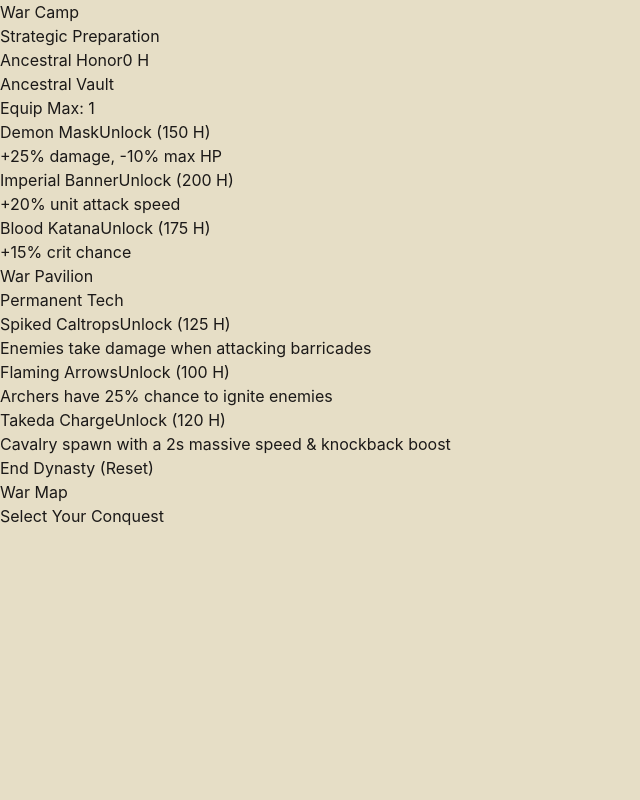
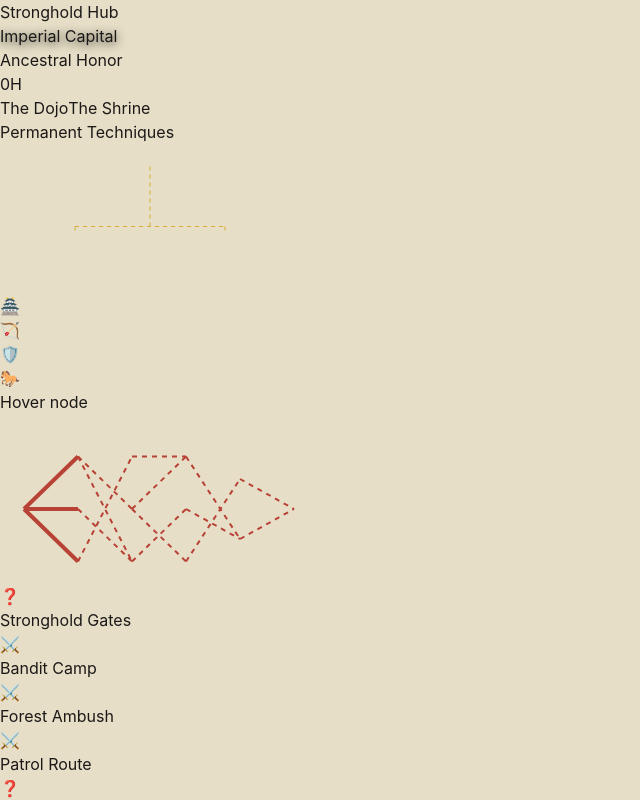
Before and after one commit to SuhasDhanrale/Onigiri, a React (Vite) app: page / in a window 1280 px wide. Shown: the whole page, without its empty margins (0-640 px from the left). Built offline with nearby package versions, Linux system fonts and the light colour scheme.

Commit message:
Step 6 — HubTestScreen → MapScreen Integration

```diff
--- a/src/App.jsx
+++ b/src/App.jsx
@@ -9,7 +9,6 @@ import { getCost, getSquadCap } from './core/utils.js';
 
 import { CommandPanel } from './ui/panels/CommandPanel.jsx';
 import { CombatScreen } from './ui/screens/CombatScreen.jsx';
-import { MapScreen } from './ui/screens/MapScreen.jsx';
 import { HubTestScreen } from './ui/screens/HubTestScreen.jsx';
 
 // --- Phase 2: System imports ---
@@ -18,19 +17,13 @@ import { triggerThunder as _triggerThunder, triggerFoxFire as _triggerFoxFire, t
 
 // --- Phase 5: Hook & Input imports ---
 import { useMeta } from './hooks/useMeta.js';
+import { useRunState } from './hooks/useRunState.js';
 import { useGameLoop } from './hooks/useGameLoop.js';
 import { useGameEvents } from './hooks/useGameEvents.js';
 import { createInputHandlers } from './input/InputHandler.js';
 import { spriteRenderer } from './renderer/SpriteRenderer.js';
 
 export default function App() {
-  const [showTestHub, setShowTestHub] = useState(false);
-
-  useEffect(() => {
-    window.toggleTestHub = () => setShowTestHub(prev => !prev);
-    return () => { delete window.toggleTestHub; };
-  }, []);
-
   const fgCanvasRef = useRef(null);
   const bgCanvasRef = useRef(null);
   const [uiTick, setUiTick] = useState(0);
@@ -39,6 +32,7 @@ export default function App() {
   useEffect(() => { armedSpellRef.current = armedSpell; }, [armedSpell]);
 
   const { meta, setMeta, metaRef } = useMeta();
+  const { runState, setRunState, runStateRef, startRun } = useRunState();
 
   const state = useRef({
     command: 0, totalCommand: 0, wave: 1, fever: 0, feverActive: 0, screenShake: 0, conscriptCooldown: 0,
@@ -135,6 +129,19 @@ export default function App() {
     state.current.currentRegion = null;
     setUiTick(t => t+1);
   }, [meta.conqueredRegions, setMeta]);
+
+  const handlePlayNode = useCallback((node) => {
+    if (!runState) return;
+    startCombat(node.id);
+    setRunState(prev => ({
+      ...prev,
+      currentNodeId: node.id,
+      currentNodeType: node.type,
+      currentNodeVariant: node.variant,
+      currentNodeThreat: node.threat,
+      currentNodeWaves: node.waves,
+    }));
+  }, [runState, startCombat, setRunState]);
 
   const spawnUnit = useCallback((typeKey, team, customX = null, customY = null) => {
     _spawnUnit(state.current, typeKey, team, customX, customY, metaRef);
@@ -251,21 +258,20 @@ export default function App() {
 
   return (
     <div className="flex h-screen w-full bg-[#1b1918] text-[#1b1918] font-serif overflow-hidden select-none relative">
-      {showTestHub && <HubTestScreen />}
-
-      {!showTestHub && (
-        <>
       {/* MAP SCREEN HUB (MACRO UI) */}
-          <MapScreen
-        s={s}
+      {s.gameState === 'MAP_SCREEN' && (
+        <HubTestScreen
           meta={meta}
           setMeta={setMeta}
-        initRun={initRun}
-        startCombat={startCombat}
+          runState={runState}
+          startRun={startRun}
+          onPlayNode={handlePlayNode}
           unlockProvision={unlockProvision}
           equipProvision={equipProvision}
-        resetDynasty={resetDynasty}
         />
+      )}
+
+      {/* COMBAT SCREEN - Always mounted for canvas context persistence */}
       <CombatScreen
         s={s}
         meta={meta}
@@ -280,7 +286,8 @@ export default function App() {
         handleRegionVictory={handleRegionVictory}
       />
 
-      {/* RIGHT: COMMAND DASHBOARD */}
+      {/* RIGHT: COMMAND DASHBOARD - Only in combat */}
+      {s.gameState !== 'MAP_SCREEN' && (
         <CommandPanel
           s={s}
           activeTroops={activeUnits}
@@ -301,7 +308,6 @@ export default function App() {
           hireDrill={hireDrill}
           unlockHero={unlockHero}
         />
-      </>
       )}
     </div>
   );
--- a/src/ui/screens/HubTestScreen.jsx
+++ b/src/ui/screens/HubTestScreen.jsx
@@ -1,12 +1,23 @@
-import React, { useState, useRef } from 'react';
+import React, { useState, useRef, useEffect, useMemo } from 'react';
+import { generateMap, applyNodeCompletion } from '../../systems/MapGenerator.js';
+import { PROVISIONS, PERMANENT_TECHS, HEIRLOOMS } from '../../config/provisions.js';
 
-export function HubTestScreen() {
-  const [activeSidebarTab, setActiveSidebarTab] = useState('DOJO'); // 'DOJO' | 'SHRINE'
-  const [activeHeirloom, setActiveHeirloom] = useState('DEMON_MASK');
+export function HubTestScreen({ meta, setMeta, runState, startRun, onPlayNode, unlockProvision, equipProvision }) {
+  const [activeSidebarTab, setActiveSidebarTab] = useState('DOJO');
   const [hoveredTech, setHoveredTech] = useState(null);
   const [hoveredMapNode, setHoveredMapNode] = useState(null);
+  const [selectedNode, setSelectedNode] = useState(null);
 
-  // Drag to scroll logic
+  const [mapNodes, setMapNodes] = useState(() => generateMap(Date.now(), meta?.totalRuns || 0));
+
+  useEffect(() => {
+    if (!runState) {
+      const fresh = generateMap(Date.now(), meta?.totalRuns || 0);
+      setMapNodes(fresh);
+      setSelectedNode(null);
+    }
+  }, [runState, meta?.totalRuns]);
+
   const scrollRef = useRef(null);
   const [isDragging, setIsDragging] = useState(false);
   const [startX, setStartX] = useState(0);
@@ -27,59 +38,57 @@ export function HubTestScreen() {
     if (!isDragging) return;
     e.preventDefault();
     const x = e.pageX - scrollRef.current.offsetLeft;
-    const walk = (x - startX) * 2; // Scroll speed multiplier
+    const walk = (x - startX) * 2;
     scrollRef.current.scrollLeft = scrollLeft - walk;
   };
 
-  // Mock data for display
-  const techs = {
-    ROOT: { name: 'Path of the Shogun', cost: 0, unlocked: true },
-    SPIKED_CALTROPS: { name: 'Spiked Caltrops', desc: 'Barricades reflect 50% melee dmg.', cost: 15, unlocked: true },
-    FLAMING_ARROWS: { name: 'Flaming Arrows', desc: 'Archers 25% ignite chance.', cost: 25, unlocked: false },
-    TAKEDA_CHARGE: { name: 'Takeda Charge', desc: 'Cavalry 2s massive speed.', cost: 30, unlocked: false }
+  const handleNodeClick = (node) => {
+    if (node.status === 'available') {
+      setSelectedNode(node);
+    }
   };
 
-  const heirlooms = [
-    { id: 'DEMON_MASK', name: 'Demon Mask', desc: '+200% DMG, -50% Max HP', icon: '👹' },
-    { id: 'IMPERIAL_BANNER', name: 'Imperial Banner', desc: 'Double Squad Caps', icon: '🎌' },
-    { id: 'BLOOD_KATANA', name: 'Blood Katana', desc: 'Taps grant extreme Command', icon: '🗡️' },
-    { id: 'EMPTY_1', name: 'Locked', desc: 'Requires 50 Honor', icon: '' },
-    { id: 'EMPTY_2', name: 'Locked', desc: 'Requires 100 Honor', icon: '' },
-    { id: 'EMPTY_3', name: 'Locked', desc: 'Requires 150 Honor', icon: '' }
-  ];
+  const handlePlayClick = () => {
+    if (selectedNode && selectedNode.status === 'available') {
+      onPlayNode(selectedNode);
+    }
+  };
 
-  // Slay the spire mock data (Horizontal layout, Left to Right)
-  // Adjusted Y coordinates to be lower (35-85) to avoid overlapping the header at the top
-  const spireNodes = [
-      // Tier 0 (Single Start Node)
-      { id: 'START', name: 'Stronghold Gates', type: 'event', threat: 0, reward: 'DEPART', x: 8, y: 50, next: ['1A', '1B', '1C'], status: 'completed' },
+  const techs = useMemo(() => {
+    return Object.fromEntries(
+      Object.entries(PERMANENT_TECHS).map(([key, prov]) => [
+        key,
+        {
+          name: prov.name,
+          desc: prov.desc,
+          cost: prov.cost,
+          unlocked: meta?.unlockedProvisions?.includes(key) ?? false,
+        },
+      ])
+    );
+  }, [meta?.unlockedProvisions]);
 
-      // Tier 1
-      { id: '1A', name: 'Bandit Camp', type: 'combat', threat: 1, reward: '10 COMMAND', x: 25, y: 15, next: ['2A'], status: 'completed' },
-      { id: '1B', name: 'Riverlands', type: 'combat', threat: 1, reward: '25 HONOR', x: 25, y: 50, next: ['2A', '2B'], status: 'active' },
-      { id: '1C', name: 'Outskirts', type: 'combat', threat: 2, reward: 'YUMI UNLOCK', x: 25, y: 85, next: ['2C'], status: 'locked' },
-      // Tier 2
-      { id: '2A', name: 'Merchant', type: 'shop', threat: 0, reward: 'SHOP', x: 42, y: 15, next: ['3A', '3B'], status: 'locked' },
-      { id: '2B', name: 'Iron Mines', type: 'elite', threat: 4, reward: 'HEIRLOOM', x: 42, y: 50, next: ['3B'], status: 'locked' },
-      { id: '2C', name: 'Abandoned Shrine', type: 'event', threat: 0, reward: 'MYSTERY', x: 42, y: 85, next: ['3C'], status: 'locked' },
-      // Tier 3
-      { id: '3A', name: 'Tengu Peaks', type: 'combat', threat: 3, reward: '50 HONOR', x: 59, y: 15, next: ['4A'], status: 'locked' },
-      { id: '3B', name: 'Crimson Plains', type: 'combat', threat: 4, reward: 'CAVALRY', x: 59, y: 50, next: ['4A', '4B'], status: 'locked' },
-      { id: '3C', name: 'Ashura Valley', type: 'elite', threat: 5, reward: 'RARE TECH', x: 59, y: 85, next: ['4B'], status: 'locked' },
-      // Tier 4 (Pre-boss rest/event structure)
-      { id: '4A', name: 'War Camp', type: 'rest', threat: 0, reward: 'HEAL', x: 76, y: 30, next: ['BOSS'], status: 'locked' },
-      { id: '4B', name: 'Blood Forge', type: 'event', threat: 0, reward: 'UPGRADE', x: 76, y: 70, next: ['BOSS'], status: 'locked' },
-      // Tier 5 (Boss) - Right
-      { id: 'BOSS', name: 'The Shogun', type: 'boss', threat: 6, reward: 'DYNASTY VICTORY', x: 92, y: 50, next: [], status: 'boss' },
-  ];
+  const heirlooms = useMemo(() => {
+    const items = Object.entries(HEIRLOOMS).map(([key, prov]) => ({
+      id: key,
+      name: prov.name,
+      desc: prov.desc,
+      icon: prov.icon,
+      unlocked: meta?.unlockedProvisions?.includes(key) ?? false,
+    }));
+    while (items.length < 6) {
+      items.push({ id: `EMPTY_${items.length}`, name: 'Locked', desc: `Requires ${(items.length + 1) * 50} Honor`, icon: '', unlocked: false });
+    }
+    return items;
+  }, [meta?.unlockedProvisions]);
 
   // Helper to draw lines
   const getSvgLines = () => {
       let lines = [];
-      spireNodes.forEach(node => {
+      mapNodes.forEach(node => {
           if (node.next && node.next.length > 0) {
               node.next.forEach(targetId => {
-                  const target = spireNodes.find(n => n.id === targetId);
+                  const target = mapNodes.find(n => n.id === targetId);
                   if (target) {
                       lines.push(
                           <line
@@ -89,9 +98,9 @@ export function HubTestScreen() {
                               x2={`${target.x}%`}
                               y2={`${target.y}%`}
                               stroke="#b84235"
-                              strokeWidth={node.status === 'completed' || node.status === 'active' ? '4' : '2'}
-                              strokeDasharray={node.status === 'completed' || node.status === 'active' ? 'none' : '5 5'}
-                              className={node.status === 'completed' || node.status === 'active' ? 'opacity-90' : 'opacity-40'}
+                              strokeWidth={node.status === 'completed' || node.status === 'available' ? '4' : '2'}
+                              strokeDasharray={node.status === 'completed' || node.status === 'available' ? 'none' : '5 5'}
+                              className={node.status === 'completed' || node.status === 'available' ? 'opacity-90' : 'opacity-40'}
                           />
                       );
                   }
@@ -138,7 +147,7 @@ export function HubTestScreen() {
                <div className="flex flex-col text-right">
                    <span className="font-bold text-[8px] tracking-[0.3em] uppercase text-[#8b8574]">Ancestral Honor</span>
                    <div className="flex items-baseline gap-1 justify-end">
-                      <span className="text-3xl font-black text-[#d4af37] drop-shadow-[0_0_15px_rgba(212,175,55,0.4)]">1,250</span>
+                       <span className="text-3xl font-black text-[#d4af37] drop-shadow-[0_0_15px_rgba(212,175,55,0.4)]">{(meta?.honor ?? 0).toLocaleString()}</span>
                        <span className="text-xs text-[#d4af37]/60">H</span>
                    </div>
                </div>
@@ -247,12 +256,12 @@ export function HubTestScreen() {
                                  <div className="w-full relative p-[1px] bg-gradient-to-b from-[#d4af37]/50 to-transparent rounded-sm shadow-[0_10px_30px_rgba(0,0,0,0.8)] shrink-0">
                                      <div className="bg-[#0a0908] p-4 flex items-center gap-4 w-full h-full rounded-sm">
                                          <div className="w-14 h-14 bg-gradient-to-br from-[#1a1816] to-[#0a0908] border border-[#d4af37]/30 flex items-center justify-center text-2xl shrink-0 shadow-inner [box-shadow:inset_0_0_20px_rgba(0,0,0,1)]">
-                                            {heirlooms.find(h => h.id === activeHeirloom)?.icon || '❓'}
+                                             {heirlooms.find(h => h.id === meta?.equippedItem)?.icon || '❓'}
                                          </div>
                                          <div className="flex flex-col flex-1 overflow-hidden">
                                              <span className="text-[8px] text-[#8b8574] font-bold tracking-[0.3em] uppercase mb-1">Equipped</span>
-                                            <span className="text-[#d4af37] font-black tracking-widest uppercase text-[10px] mb-1 truncate">{heirlooms.find(h => h.id === activeHeirloom)?.name || 'None'}</span>
-                                            <span className="text-[10px] text-[#dfd4ba]/60 font-sans leading-tight line-clamp-2">{heirlooms.find(h => h.id === activeHeirloom)?.desc}</span>
+                                             <span className="text-[#d4af37] font-black tracking-widest uppercase text-[10px] mb-1 truncate">{heirlooms.find(h => h.id === meta?.equippedItem)?.name || 'None'}</span>
+                                             <span className="text-[10px] text-[#dfd4ba]/60 font-sans leading-tight line-clamp-2">{heirlooms.find(h => h.id === meta?.equippedItem)?.desc}</span>
                                          </div>
                                      </div>
                                  </div>
@@ -261,23 +270,33 @@ export function HubTestScreen() {
                                  <div className="grid grid-cols-2 gap-3 overflow-y-auto custom-scrollbar content-start pb-4 pr-1">
                                      {heirlooms.map(item => {
                                          const isEmpty = item.id.startsWith('EMPTY');
-                                        const isActive = activeHeirloom === item.id;
+                                         const isActive = meta?.equippedItem === item.id;
+                                         const isLocked = !item.unlocked && !isEmpty;
 
                                          return (
                                            <button
                                                key={item.id}
-                                              onClick={() => !isEmpty && setActiveHeirloom(item.id)}
+                                               onClick={() => {
+                                                   if (isEmpty) return;
+                                                   if (isLocked && meta?.honor >= 50) {
+                                                       unlockProvision(item.id, PROVISIONS[item.id]?.cost ?? 50);
+                                                   } else if (item.unlocked) {
+                                                       equipProvision(item.id);
+                                                   }
+                                               }}
                                                className={`aspect-square flex flex-col items-center justify-center relative p-2 transition-all duration-300
                                                    ${isActive
                                                        ? 'border border-[#d4af37] bg-gradient-to-b from-[#d4af37]/10 to-transparent shadow-[0_0_15px_rgba(212,175,55,0.2)]'
                                                        : isEmpty
                                                          ? 'border border-[#8b8574]/10 bg-[#0a0908]/30 cursor-not-allowed opacity-50'
+                                                         : isLocked
+                                                           ? 'border border-[#8b8574]/20 bg-[#0a0908]/50 cursor-pointer hover:border-[#d4af37]/30'
                                                            : 'border border-[#8b8574]/30 bg-[#1a1816]/50 hover:border-[#d4af37]/50 hover:bg-[#1a1816] cursor-pointer'
                                                    }
                                                `}
                                            >
                                                {isActive && <div className="absolute inset-0 bg-[#d4af37]/5 blur-md pointer-events-none" />}
-                                              <span className={`text-2xl mb-2 drop-shadow-md ${isEmpty ? 'opacity-20 text-[#8b8574]' : ''}`}>{item.icon || '⬛'}</span>
+                                               <span className={`text-2xl mb-2 drop-shadow-md ${isEmpty || isLocked ? 'opacity-20 text-[#8b8574]' : ''}`}>{item.icon || '⬛'}</span>
                                                <span className="text-[8px] font-bold uppercase text-center tracking-[0.1em] text-[#dfd4ba]/80 leading-tight w-full truncate px-1">
                                                    {item.name}
                                                </span>
@@ -311,11 +330,12 @@ export function HubTestScreen() {
                          </svg>
 
                           {/* Render Interactive Nodes */}
-                         {spireNodes.map(node => {
-                             const isActive = node.status === 'active';
+                          {mapNodes.map(node => {
+                              const isAvailable = node.status === 'available';
                               const isBoss = node.status === 'boss';
                               const isLocked = node.status === 'locked';
                               const isCompleted = node.status === 'completed';
+                              const isSelected = selectedNode?.id === node.id;
 
                               return (
                                   <div
@@ -324,23 +344,25 @@ export function HubTestScreen() {
                                       style={{ left: `${node.x}%`, top: `${node.y}%` }}
                                       onMouseEnter={() => setHoveredMapNode(node)}
                                       onMouseLeave={() => setHoveredMapNode(null)}
+                                      onClick={() => handleNodeClick(node)}
                                   >
                                       <div className={`w-20 h-20 rounded-full border-2 flex items-center justify-center transition-all duration-300 relative
-                                            ${isActive ? 'bg-[#1a0f0e] border-[#b84235] shadow-[0_0_35px_rgba(184,66,53,0.9)] scale-110' :
+                                             ${isSelected ? 'bg-[#1a0f0e] border-[#d4af37] shadow-[0_0_45px_rgba(212,175,55,0.9)] scale-120' :
+                                               isAvailable ? 'bg-[#1a0f0e] border-[#b84235] shadow-[0_0_35px_rgba(184,66,53,0.9)] scale-110' :
                                                isBoss ? 'bg-[#0a0908] border-[#dfd4ba] shadow-[0_0_60px_rgba(184,66,53,0.6)] scale-125' :
                                                isCompleted ? 'bg-[#1a0f0e]/80 border-[#d4af37]/80' :
                                                node.type === 'elite' ? 'bg-[#1a0f0e] border-[#8b8574] shadow-[0_0_20px_rgba(139,133,116,0.4)]' :
                                                'bg-[#0a0908] border-[#8b8574]/40 hover:border-[#8b8574]'
                                              }`}
                                       >
-                                         {isActive && <div className="absolute inset-[-8px] rounded-full border border-[#b84235]/50 animate-ping opacity-50 pointer-events-none" />}
+                                          {(isAvailable || isSelected) && <div className="absolute inset-[-8px] rounded-full border border-[#b84235]/50 animate-ping opacity-50 pointer-events-none" />}
                                           <span className="text-4xl drop-shadow-md pointer-events-none">
                                               {isCompleted ? '✅' : getNodeIcon(node.type)}
                                           </span>
                                       </div>
 
                                       {/* Map Node Label */}
-                                     {isBoss || isActive ? (
+                                      {isBoss || isAvailable || isSelected ? (
                                          <div className="absolute top-[110%] mt-2 bg-[#0a0908]/90 border border-[#b84235]/50 px-3 py-1 text-[10px] font-black uppercase tracking-widest text-[#dfd4ba] whitespace-nowrap shadow-xl pointer-events-none">
                                              {node.name}
                                          </div>
@@ -366,7 +388,7 @@ export function HubTestScreen() {
                                 <h3 className="text-3xl font-black text-white tracking-widest uppercase mb-1">{hoveredMapNode.name}</h3>
                                  <span className={`self-start border px-2 py-0.5 uppercase tracking-widest font-bold text-[9px]
                                      ${hoveredMapNode.status === 'completed' ? 'bg-[#d4af37]/10 border-[#d4af37]/30 text-[#d4af37]' :
-                                      hoveredMapNode.status === 'active' ? 'bg-[#b84235]/10 border-[#b84235]/30 text-[#b84235]' :
+                                       hoveredMapNode.status === 'available' ? 'bg-[#b84235]/10 border-[#b84235]/30 text-[#b84235]' :
                                        'bg-[#8b8574]/10 border-[#8b8574]/30 text-[#8b8574]'
                                      }`}
                                  >
@@ -407,12 +429,30 @@ export function HubTestScreen() {
 
         {/* BOTTOM FOOTER - Compressed */}
         <div className="relative z-10 py-2 px-12 flex justify-between items-center bg-[#0a0908]/80 backdrop-blur-md border-t border-[#b84235]/30">
-            <p className="text-[#8b8574]/60 text-[8px] font-bold uppercase tracking-[0.3em]">Dev Mode Active</p>
+            <div className="flex items-center gap-4">
+                {selectedNode ? (
+                    <div className="flex items-center gap-3">
+                        <span className="text-2xl">{getNodeIcon(selectedNode.type)}</span>
+                        <div className="flex flex-col">
+                            <span className="text-[#d4af37] font-black tracking-widest uppercase text-sm">{selectedNode.name}</span>
+                            <span className="text-[#8b8574] text-[10px] uppercase tracking-wider">
+                                {selectedNode.type.toUpperCase()} • Threat: {'💀'.repeat(selectedNode.threat || 0) || 'None'}
+                            </span>
+                        </div>
+                    </div>
+                ) : (
+                    <p className="text-[#8b8574]/60 text-[8px] font-bold uppercase tracking-[0.3em]">Select an available node to begin</p>
+                )}
+            </div>
 
-            <button className="relative group overflow-hidden shadow-[0_0_20px_rgba(184,66,53,0.3)] pointer-events-auto cursor-pointer scale-90 origin-right">
+            <button
+                onClick={handlePlayClick}
+                disabled={!selectedNode || selectedNode.status !== 'available'}
+                className={`relative group overflow-hidden shadow-[0_0_20px_rgba(184,66,53,0.3)] pointer-events-auto cursor-pointer scale-90 origin-right transition-opacity ${selectedNode?.status === 'available' ? '' : 'opacity-40 cursor-not-allowed'}`}
+            >
                 <div className="absolute inset-0 bg-gradient-to-r from-[#b84235] to-[#802a20] translate-x-[-100%] group-hover:translate-x-[0%] transition-transform duration-500" />
                 <div className="relative z-10 px-12 py-3 border border-[#b84235] bg-[#1a0f0e] text-[#dfd4ba] text-lg uppercase tracking-[0.3em] font-black group-hover:text-white transition-colors group-hover:border-[#d4af37]">
-                    Play Selected Area
+                    {selectedNode ? `Begin ${selectedNode.name}` : 'Select a Node'}
                 </div>
             </button>
         </div>
--- a/src/ui/screens/MapScreen.jsx
+++ /dev/null
@@ -1,22 +0,0 @@
-import { WarCampPanel } from '../map/WarCampPanel.jsx';
-import { MapArea } from '../map/MapArea.jsx';
-
-export function MapScreen({ s, meta, setMeta, initRun, startCombat, unlockHeirloom, equipHeirloom, unlockTech, resetDynasty }) {
-  if (s.gameState !== 'MAP_SCREEN') return null;
-
-  return (
-    <div className="absolute inset-0 bg-[var(--color-ink-dark)] z-[100] flex pointer-events-auto overflow-hidden">
-      <WarCampPanel
-        s={s}
-        meta={meta}
-        setMeta={setMeta}
-        initRun={initRun}
-        unlockHeirloom={unlockHeirloom}
-        equipHeirloom={equipHeirloom}
-        unlockTech={unlockTech}
-        resetDynasty={resetDynasty}
-      />
-      <MapArea meta={meta} startCombat={startCombat} />
-    </div>
-  );
-}
```
Lines whose indentation alone changed are shown as unchanged.
